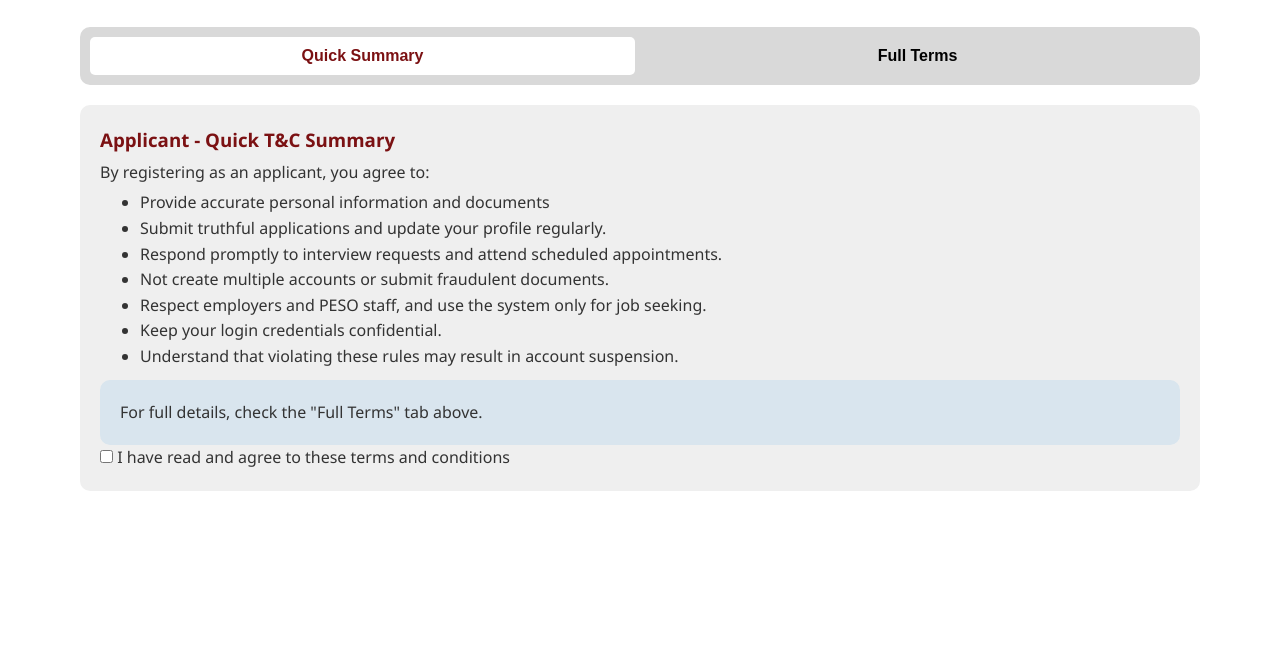
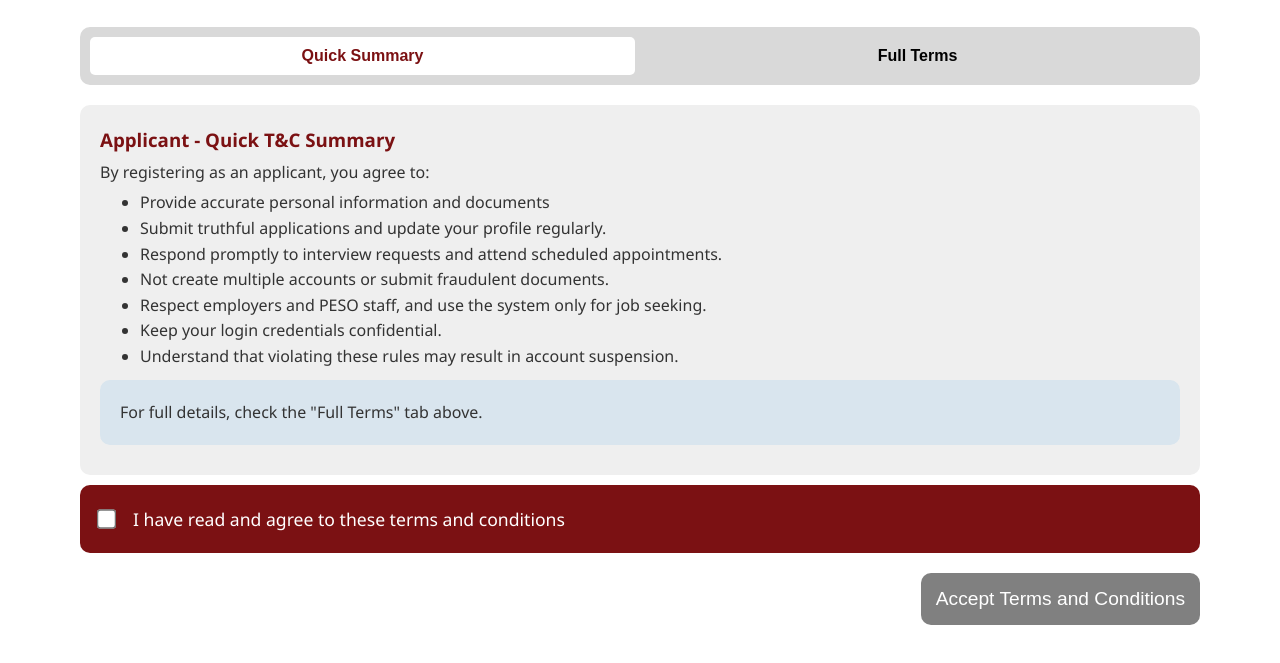
Before and after one commit to elliwinx/PesoSnartHire, a plain HTML site: page Landing_Page/t_and_c_applicants.html in a window 1280 px wide. Shown: the part 205-868 px from the top of the page. Before the commit the page ends 800 px from the top, so only its background shows below. Drawn offline with Linux system fonts and the light colour scheme.

Commit message:
Finished applicant T&C

```diff
--- a/Landing_Page/script.js
+++ b/Landing_Page/script.js
@@ -82,3 +82,15 @@ document.addEventListener("DOMContentLoaded", () => {
   // Show quick summary by default
   document.getElementById("quick-summary").style.display = "block";
 });
+
+document.addEventListener("DOMContentLoaded", () => {
+  const checkbox = document.getElementById("agree");
+  const proceedBtn = document.querySelector(".proceed-btn");
+
+  // Initially disable the button
+  proceedBtn.disabled = true;
+
+  checkbox.addEventListener("change", () => {
+    proceedBtn.disabled = !checkbox.checked;
+  });
+});
--- a/Landing_Page/t_and_c_applicants.css
+++ b/Landing_Page/t_and_c_applicants.css
@@ -135,4 +135,71 @@ body {
   background-color: #d9e5ee;
   padding: 20px;
   border-radius: 10px;
+  margin-bottom: 10px;
 }
+
+.agreement {
+  background: #7b1113;
+  color: white;
+  padding: 20px;
+  border-radius: 10px;
+  text-align: left;
+  display: flex;
+  flex-direction: row;
+  gap: 10px;
+  margin-top: 10px;
+}
+
+.agreement input[type="checkbox"] {
+  transform: scale(1.5);
+  margin-right: 10px;
+  cursor: pointer;
+  accent-color: white; /* makes the checkmark white */
+}
+
+.agreement label {
+  font-size: 1.1rem;
+  font-weight: 500;
+  cursor: pointer;
+}
+
+.submit-button {
+  text-align: right;
+}
+
+.proceed-btn {
+  background-color: #7b1113;
+  color: white;
+  border: none;
+  padding: 15px;
+  font-size: 1.2rem;
+  border-radius: 5px;
+  cursor: pointer;
+  transition: background-color 0.3s ease;
+  margin-top: 20px;
+  justify-content: right;
+  border-radius: 10px;
+}
+
+.proceed-btn:disabled {
+  background-color: grey;
+  cursor: not-allowed;
+}
+
+.proceed-btn:hover:enabled {
+  background-color: white;
+  color: #7b1113;
+  border-radius: 10px;
+  border: 1px solid #7b1113;
+}
+
+.general {
+  font-weight: bold;
+  margin-top: 15px;
+  margin-bottom: 5px;
+}
+
+.specific {
+  margin-left: 30px;
+  margin-bottom: 10px;
+}
--- a/Landing_Page/t_and_c_applicants.html
+++ b/Landing_Page/t_and_c_applicants.html
@@ -74,12 +74,6 @@
                 For full details, check the "Full Terms" tab above.
               </p>
             </div>
-            <div class="agreement">
-              <input type="checkbox" id="agree" name="agree" />
-              <label for="agree"
-                >I have read and agree to these terms and conditions</label
-              >
-            </div>
           </div>
           <div id="full-terms" class="content" style="display: none">
             <h3>Complete Terms and Conditions for Applicants</h3>
@@ -87,7 +81,6 @@
               Effective Date: Upon system deployment | Last Updated: September
               2025
             </p>
-            <p class="full-t-and-c-content"></p>
             <p class="general">1. Acceptance of Terms</p>
             <p class="specific">
               By registering and using PESO SmartHire, you agree to follow these
@@ -136,16 +129,21 @@
             </p>
             <p class="general">8. System Limitations</p>
             <p class="specific">
-              The system only manages applications and recruitment facilitation.
+              The system only manages applications and recruitment facilitation.
               Walk-in applicants will receive staff-assisted encoding support.
             </p>
-            <div class="agreement">
-              <input type="checkbox" id="agree" name="agree" />
-              <label for="agree"
-                >I have read and agree to these terms and conditions</label
-              >
-            </div>
           </div>
+        </div>
+        <div class="agreement">
+          <input type="checkbox" id="agree" name="agree" />
+          <label for="agree"
+            >I have read and agree to these terms and conditions</label
+          >
+        </div>
+        <div class="submit-button">
+          <button class="proceed-btn" type="button" id="proceed-btn" disabled>
+            Accept Terms and Conditions
+          </button>
         </div>
         <script src="script.js"></script>
       </div>
```
